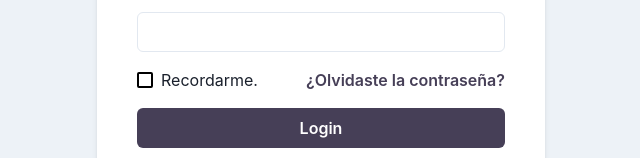
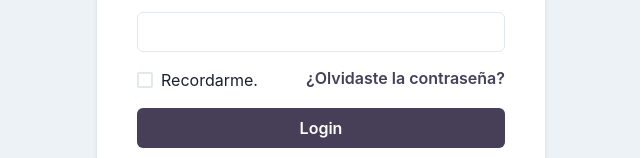
Before and after one commit to dieramirez7/ici_learn_front, a React (Vite) app: page / in a window 1280 px wide. Shown: the part 383-541 px from the top of the page, without its empty margins (319-959 px from the left). Built offline with nearby package versions, Linux system fonts and the light colour scheme.

Commit message:
Some styles changed :rocket:

```diff
--- a/src/pages/auth/Login.jsx
+++ b/src/pages/auth/Login.jsx
@@ -33,7 +33,7 @@ const Login = () => {
       <Box
         w={['full', 'md']}
         p={[8, 10]}
-        mt={[20, '5vh']}
+        mt={[5, '5vh']}
         mx='auto'
         border={['none', 'none']}
         borderColor={['', 'gray.300']}
@@ -50,18 +50,26 @@ const Login = () => {
             <FormLabel>Password</FormLabel>
             <Input variant='outline' type='password' bgColor={'white'} />
           </FormControl>
-          <HStack w='full' justify='space-between'>
-            <Checkbox borderColor={'Black'}>Recordarme.</Checkbox>
+          <Flex
+            direction={['column', 'row']}
+            justify={['space-between']}
+            align='flex-start'
+            w='full'
+          >
+            <Checkbox colorScheme='gray'>Recordarme.</Checkbox>
             <Button variant='link' colorScheme='blue' textColor={'#463F57'}>
               ¿Olvidaste la contraseña?
             </Button>
-          </HStack>
+          </Flex>
           <Button
             rounded='md'
             colorScheme='blue'
             w={['full', 'full']}
             alignSelf='end'
             bgColor={'#463F57'}
+            _hover={{
+              bgColor: 'gray.500',
+            }}
           >
             Login
           </Button>
```
